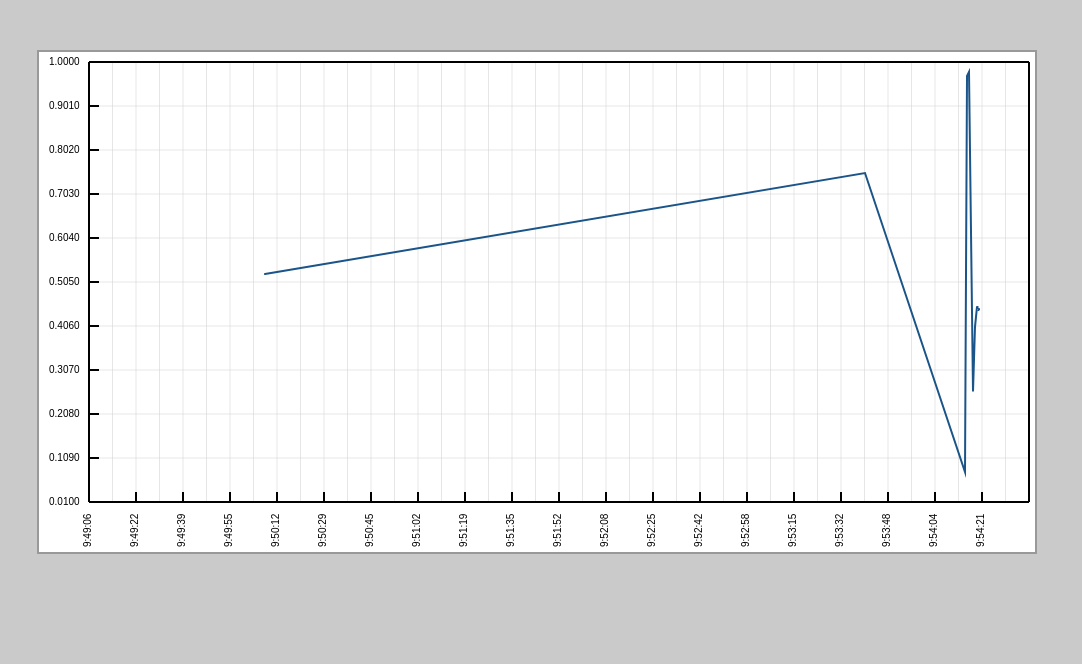
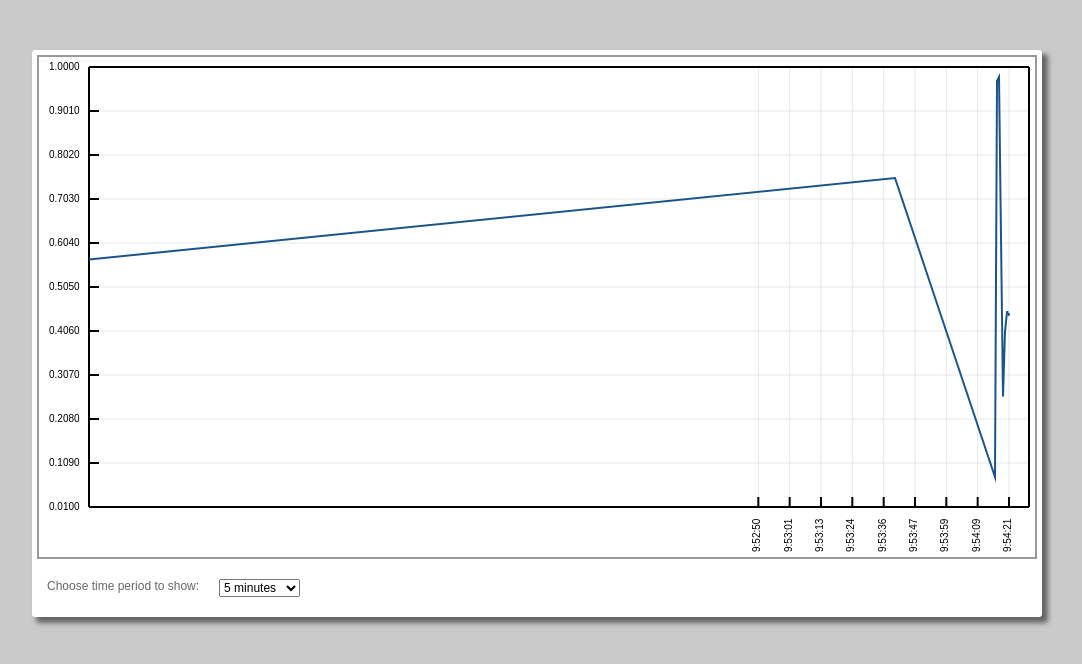
Before and after one commit to crrazymind/line-chart, a plain HTML site: page index.html in a window 1280 px wide. Shown: the whole page, without its empty margins (103-1185 px from the left). Drawn offline with nearby package versions, Linux system fonts and the light colour scheme.

Commit message:
dynamic grid added, xaxis ticks fixed

```diff
--- a/css/styles.css
+++ b/css/styles.css
@@ -47,6 +47,9 @@ q:after{content:''}
 	position: relative;
 	overflow: hidden;
 	background: #FFF;
+	padding: 5px 5px 20px;
+	border-radius: 3px;
+	box-shadow:  5px 5px 5px 1px rgba(0, 0, 0, 0.5);
 }
 .chart-wrapper{
 	width: 100%;
@@ -68,3 +71,15 @@ q:after{content:''}
 	overflow: hidden;
 	zoom:1;
 }
+.choise-holder{
+	width:100%;
+	overflow: hidden;
+	margin: 20px 0 0;
+}
+.choise-holder .time-choose-label{
+	float: left;
+	margin: 0 20px 0 10px;
+}
+.period-choose{
+	float: left;
+}
--- a/index.html
+++ b/index.html
@@ -17,13 +17,23 @@
 		<div class="chart-wrapper">
 			<canvas id="chart-element" width="1000px" height="500">Your browser does not support HTML5 Canvas.</canvas>
 		</div>
+		<div class="choise-holder">
+			<label class="time-choose-label">Choose time period to show: </label>
+			<select id="period-choose" class="period-choose">
+				<option value="60">1 minute</option>
+				<option selected="selected" value="300">5 minutes</option>
+				<option value="600">10 minutes</option>
+				<option value="1800">30 minutes</option>
+				<option value="3600">60 minutes</option>
+			</select>
+		</div>
 	</section>
 	<script type="text/javascript">
 		jQuery(function(){
 			var options = {
 				secondsToShow : 350,
 				data : {
-					x: [new Date().setSeconds(new Date().getSeconds() - 353), new Date().setSeconds(new Date().getSeconds() - 53), new Date().setSeconds(new Date().getSeconds() - 3), new Date().setSeconds(new Date().getSeconds() - 2), new Date().setSeconds(new Date().getSeconds() - 1)],
+					x: [new Date().setSeconds(new Date().getSeconds() - 553), new Date().setSeconds(new Date().getSeconds() - 53), new Date().setSeconds(new Date().getSeconds() - 3), new Date().setSeconds(new Date().getSeconds() - 2), new Date().setSeconds(new Date().getSeconds() - 1)],
 					y: [0.5, 0.75, 0.01, 0.99, 1]
 				}
 			}
@@ -44,7 +54,14 @@
 				options.data.x.push(new Date().getTime());
 				chart.refresh(options);
 
-			},1000)
+			},1000);
+
+
+			var sel = $(".period-choose");
+			sel.on('change', function(){
+				options.secondsToShow = $(this).val();
+				chart.refresh(options);
+			});
 		});
 	</script>
 </body>
--- a/js/main.js
+++ b/js/main.js
@@ -10,10 +10,10 @@ function CurrencyChart(options){
 	options.grid.xAxisColor = options.grid.xAxisColor || "#000000";
 	options.grid.yAxisColor = options.grid.yAxisColor || "#000000";
 	options.line.color = options.line.color || "rgba(26, 84, 136, 1)";
-	options.secondsToShow = options.secondsToShow || 300;
+	options.secondsToShow = options.secondsToShow || 30;
 	options.gridTickSize = options.gridTickSize || 10;
 	options.grid.vDensity = 10;
-	options.grid.hDensity = 40;
+	options.grid.hDensity = 30;
 	this.options = options;
 
 	this.start = function(canvas, refershTime){
@@ -70,16 +70,12 @@ CurrencyChart.prototype._initialize = function(canvas, refershTime){
 	this.utils.lastY = 0;
 	this.utils.gridMin = 0;
 	this.utils.gridMax = 0;
-	this.utils.startNowPoint = 0.95;
+	this.utils.startNowPoint = 0.98;
 	this.utils.topGap = 10;
 	this.utils.leftGap = 50;
 	this.utils.rightGap = 10;
 	this.utils.bottomGap = 50;
 	this.utils.scale = 1;
-	this.utils.oldData = {
-		x:[],
-		y:[]
-	};
 	this.utils.dataCoords = {
 		x:[],
 		y:[]
@@ -97,6 +93,7 @@ CurrencyChart.prototype._run = function(){
 CurrencyChart.prototype._refresh = function(options){
 	this.step = 0;
 	this._prepareDataCoords(options.data);
+	this.options.pxToSecond = Math.floor(this.canvas.clientWidth*this.utils.startNowPoint / options.secondsToShow);
 	this._renderStatic(this.canvas, new Date().getTime() - (this.refershTime || 0));
 	this._run();
 }
@@ -156,6 +153,7 @@ CurrencyChart.prototype._renderStatic = function(canvas, delay){
 
 	this._drawGrid();
 	this._drawXaxis();
+	this.utils.grid.ctx.clearRect(0, 0, this.utils.leftGap, dimensions.height);
 	this._drawYaxis();
 
 	var xc = this.utils.dataCoords.x;
@@ -168,7 +166,7 @@ CurrencyChart.prototype._renderStatic = function(canvas, delay){
 		ctx.lineTo(xc[i], yc[i]);
 	};
 	ctx.stroke();
-
+	ctx.clearRect(0, 0, this.utils.leftGap, dimensions.height);
 	ctx.beginPath();
 	ctx.rect(50,10, dimensions.width, dimensions.height);
 	ctx.clip();
@@ -184,11 +182,8 @@ CurrencyChart.prototype._prepareGridlayer = function(){
 	$(this.canvas).parent().append(this.gridLayer);
 }
 CurrencyChart.prototype._drawGrid = function(){
-	var ctx = this.gridLayer.get(0).getContext("2d");
+	var ctx = this.utils.grid.ctx = this.gridLayer.get(0).getContext("2d");
 	ctx.lineWidth = 0.5;
-	var vStep = this.options.grid.hDensity;
-	var hStep = this.options.grid.vDensity;
-
 	this.utils.grid.width = this.utils.dimensions.width - this.utils.rightGap - this.utils.leftGap;
 	this.utils.grid.height = this.utils.dimensions.height - this.utils.bottomGap - this.utils.topGap;
 	ctx.clearRect(0,0, this.gridLayer.get(0).clientWidth, this.gridLayer.get(0).clientWidth);
@@ -197,24 +192,24 @@ CurrencyChart.prototype._drawGrid = function(){
 	ctx.strokeStyle = this.options.grid.vColor;
 	ctx.save();
 	ctx.translate(this.utils.leftGap, this.utils.topGap);
-	var linestep = (this.utils.grid.width)/vStep;
+	var linestep = (this.utils.grid.width)/this.options.grid.hDensity;
 	this.utils.grid.xSize = linestep;
 
-	for (var i = 0; i < vStep; i++) {
+	for (var i = this.utils.dataCoords.x.length - 1; i >= 0; i--) {
 		ctx.beginPath();
-		ctx.moveTo(linestep * i, 0);
-		ctx.lineTo(linestep * i, this.utils.grid.height);
+		ctx.moveTo(this.utils.dataCoords.x[this.utils.dataCoords.x.length - 1] - this.utils.leftGap - linestep * i, this.utils.grid.height);
+		ctx.lineTo(this.utils.dataCoords.x[this.utils.dataCoords.x.length - 1] - this.utils.leftGap - linestep * i, 0);
 		ctx.stroke();
 	};
 	ctx.restore();
 
 	//draw horizontal grid lines
 	ctx.strokeStyle = this.options.grid.hColor;
-	linestep = this.utils.grid.height/hStep;
+	linestep = this.utils.grid.height/this.options.grid.vDensity;
 	this.utils.grid.ySize = linestep;
 	ctx.save();
 	ctx.translate(this.utils.leftGap, this.utils.topGap);
-	for (var i = 0; i < hStep; i++) {
+	for (var i = 0; i < this.options.grid.vDensity; i++) {
 		ctx.beginPath();
 		ctx.moveTo(0, linestep * i);
 		ctx.lineTo(this.utils.grid.width, linestep * i);
@@ -260,16 +255,20 @@ CurrencyChart.prototype._drawXaxis = function(){
 	ctx.stroke();
 
 	// draw axis ticks
-	var ticksBefore = Math.ceil(this.options.grid.hDensity * this.utils.startNowPoint);
+
 	ctx.save();
+	var tickTimeDiff = this.options.secondsToShow*this.utils.startNowPoint/this.options.grid.hDensity;
 	ctx.translate(this.utils.leftGap, this.utils.topGap);
-	for (var i = ticksBefore; i >= 0; i-=2) {
+	var linestep = (this.utils.grid.width)/this.options.grid.hDensity;
+	this.utils.grid.xSize = linestep;
+
+	for (var i = this.utils.dataCoords.x.length - 1; i >= 0; i--) {
 		ctx.save();
-		var tickTimeDiff = this.options.secondsToShow*this.utils.startNowPoint/this.options.grid.hDensity;
-		ctx.moveTo(this.utils.grid.width * this.utils.startNowPoint - (i * this.utils.grid.xSize), this.utils.grid.height);
-		ctx.lineTo(this.utils.grid.width * this.utils.startNowPoint- (i * this.utils.grid.xSize), this.utils.grid.height - this.options.gridTickSize);
+		ctx.beginPath();
+		ctx.moveTo(this.utils.dataCoords.x[this.utils.dataCoords.x.length - 1] - this.utils.leftGap - linestep * i, this.utils.grid.height);
+		ctx.lineTo(this.utils.dataCoords.x[this.utils.dataCoords.x.length - 1] - this.utils.leftGap - linestep * i, this.utils.grid.height - this.options.gridTickSize);
 		var time = new Date(new Date().setSeconds(new Date().getSeconds() - i*tickTimeDiff));
-		ctx.translate(this.utils.grid.width * this.utils.startNowPoint - (i * this.utils.grid.xSize), this.utils.grid.height);
+		ctx.translate(this.utils.dataCoords.x[this.utils.dataCoords.x.length - 1] - this.utils.leftGap - linestep * i, this.utils.grid.height);
 		ctx.rotate(-Math.PI/2);
 		ctx.fillText(time.getHours() + ":" + time.getMinutes() + ':' + (time.getSeconds() < 10 ? '0' + time.getSeconds() : time.getSeconds()), -45, 2);
 		ctx.stroke();
@@ -289,7 +288,6 @@ CurrencyChart.prototype._prepareDataCoords = function(data){
 	this.utils.scale =  (this.utils.gridMax - this.utils.gridMin) / (viewportHeight  - yt - yb);
 	for (var i = 0, m = data.x.length; i<m;  i++) {
 		this.utils.dataCoords.y.push(viewportHeight - (((data.y[i] - this.utils.gridMin) * (viewportHeight - yt - yb) / (this.utils.gridMax - this.utils.gridMin)) + yt));
-		//this.utils.dataCoords.y.push((data.y[i] - this.utils.gridMin)*viewportHeight / ((this.utils.gridMax - this.utils.gridMin)));
 		var secDiff = Math.floor((new Date().getTime() - new Date(data.x[i]).getTime()) / 1000);
 		this.utils.dataCoords.x.push(this.utils.startNowPoint * this.canvas.clientWidth - secDiff*this.options.pxToSecond - this.utils.rightGap);
 	}
```
